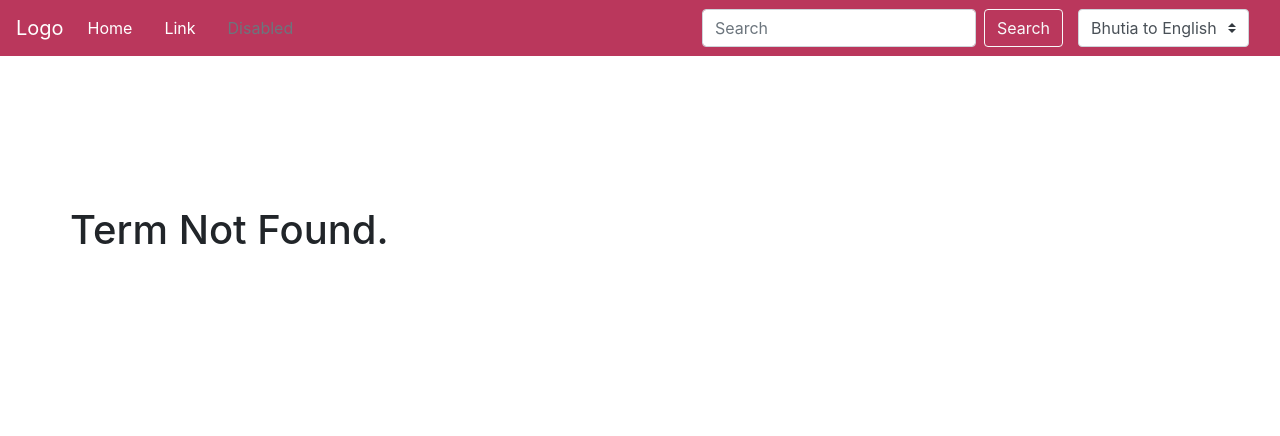
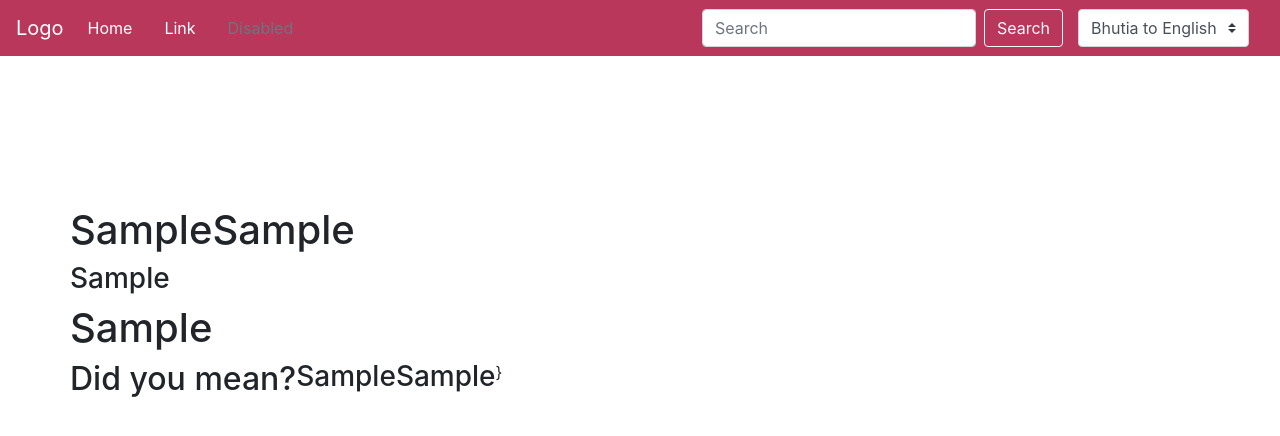
Before and after one commit to wchen-oxy/The-Blank-Dictionary, a Django app: template mysite/templates/entry.html in a window 1280 px wide. Shown: the top 436 px of the page. Run offline with Django 3.2, Linux system fonts and the light colour scheme; the template is opened without the code that fills it: values that come from a table or form of the project are taken from there, others are empty; tables that the repository leaves empty hold one stand-in row (values such as "Sample post"); some libraries are stand-ins or nearby versions.

Commit message:
Fixed Templates & Adobe XD

```diff
--- /dev/null
+++ b/Android/app/src/main/res/layout/def_frame.xml
@@ -0,0 +1,6 @@
+<?xml version="1.0" encoding="utf-8"?>
+<android.support.constraint.ConstraintLayout
+    xmlns:android="http://schemas.android.com/apk/res/android" android:layout_width="match_parent"
+    android:layout_height="match_parent">
+
+</android.support.constraint.ConstraintLayout>
--- a/mysite/mainapp/models.py
+++ b/mysite/mainapp/models.py
@@ -13,8 +13,7 @@ class Word(models.Model):
     ipa = models.CharField(max_length=100, blank=True, null=True)
     category = models.CharField(max_length=100, blank=True, null=True)
     eng_trans = models.CharField(max_length=100, blank=True, null=True)
-    tib_trans = models.CharField(max_length=100, blank=True, null=True)
-    bhut_trans = models.CharField(max_length=100, blank=True, null=True)
+    tib_script = models.CharField(max_length=100, blank=True, null=True)
     example = models.CharField(max_length=100, blank=True, null=True)
 
     class Meta:
--- a/mysite/templates/entry.html
+++ b/mysite/templates/entry.html
@@ -8,12 +8,61 @@
 	<div class="span4"></div>
 </div>
 
+<!-- Section for if an error exists -->
+
+{% if error %}
 <main role="main" class="container">
-
 	<div class="row">
 		<h1 class="col-2-3">Term Not Found.</h1>
 	</div>
 </main>
+{% endif %}
+
+<main role="main" class="container">
+	<div class="row">
+		<!-- Begin eng to bhut translation -->
+		{% if eng_bhut_exact %}
+		<h1 class="col-2-3">{{Word.romanization}}</h1>
+		{% endif %}
+
+		<!-- Begin eng to tib script translation -->
+		{% if eng_tib_exact%}
+		<h1 class="col-2-3">{{Word.tib_script}}</h1>
+		{% endif %}
+
+		<!-- Begin bhut to eng translation -->
+		{% if bhu_eng_exact %}
+		<h1 class="col-2-3">{{Word.eng_trans}}</h1>
+		{% endif %}
+	</div>
+	<div class="row">
+		<h3 class="col-2-3"> {{Word.ipa}}</h1>
+	</div>
+	<div class="row">
+		<h1 class="col-2-3">{{Word.example}}</h1>
+	</div>
+	{% if possible %}
+	<div class="row">
+		<h2 class="col-2-3">Did you mean?</h2>
+		{% for match in possible %}
+		{% if eng_bhut_exact %}
+		<h3 class="col-2-3">{{Word.romanization}}</h1>
+		{% endif %}
+
+		<!-- Begin eng to tib script translation -->
+		{% if eng_tib_exact%}
+		<h3 class="col-2-3">{{Word.tib_script}}</h1>
+		{% endif %}
+
+		<!-- Begin bhut to eng translation -->
+		{% if bhu_eng_exact %}
+		<h3 class="col-2-3">{{Word.eng_trans}}</h1>
+		{% endif %}
+		{% endfor %}
+			{% endif %}
+		}
+	</main>
+
 	<!-- Optional JavaScript -->
 	<!-- jQuery first, then Popper.js, then Bootstrap JS -->
 	<script src="https://code.jquery.com/jquery-3.3.1.slim.min.js" integrity="sha384-q8i/X+965DzO0rT7abK41JStQIAqVgRVzpbzo5smXKp4YfRvH+8abtTE1Pi6jizo" crossorigin="anonymous"></script>
```
Also changed, not shown: Android/app/src/main/res/layout/adv_search.xml (+26 -10 lines), mysite/mainapp/views.py (+6 -6 lines), mysite/requirements.txt (added, +91 -0 lines), requirements.txt (added, +91 -0 lines), mysite/templates/languages/eng.html (renamed from mysite/templates/eng.html), 2 other files. Lines whose indentation alone changed are shown as unchanged.
